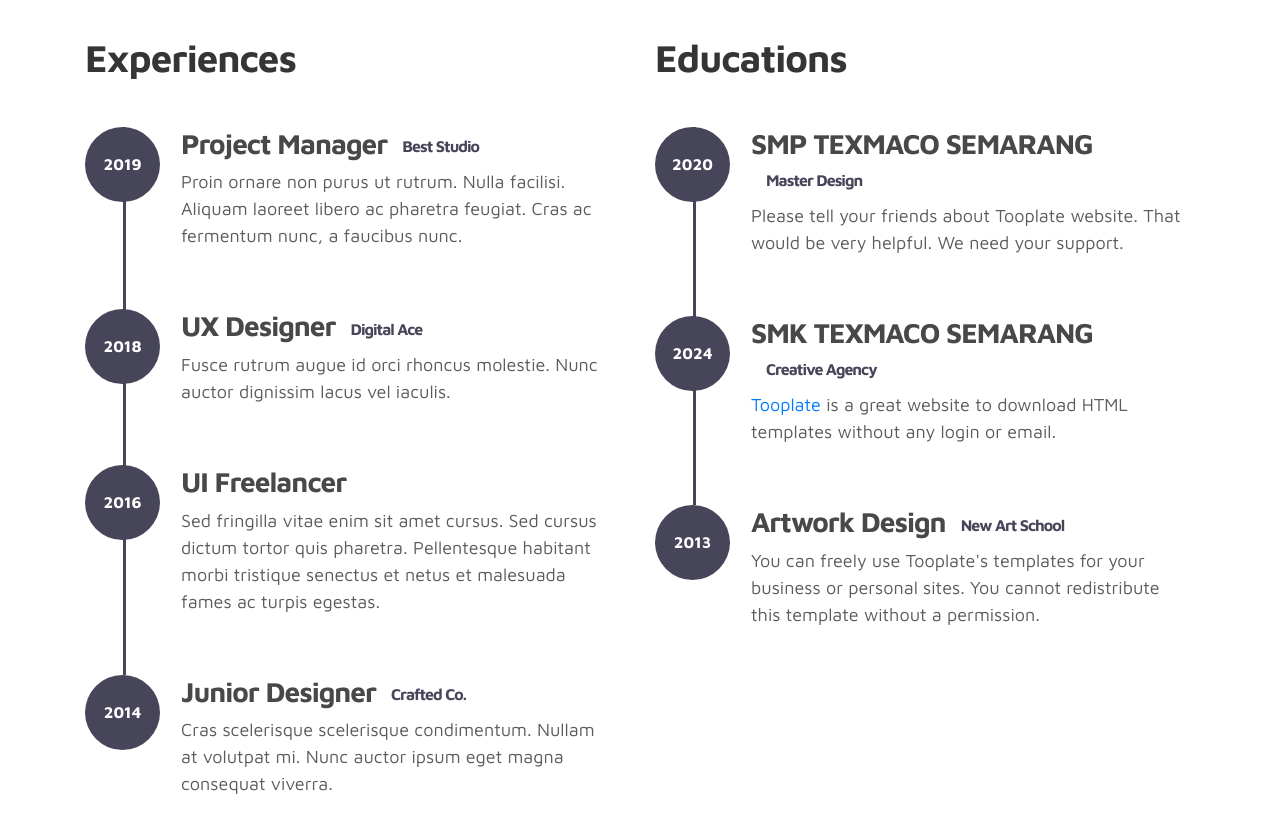
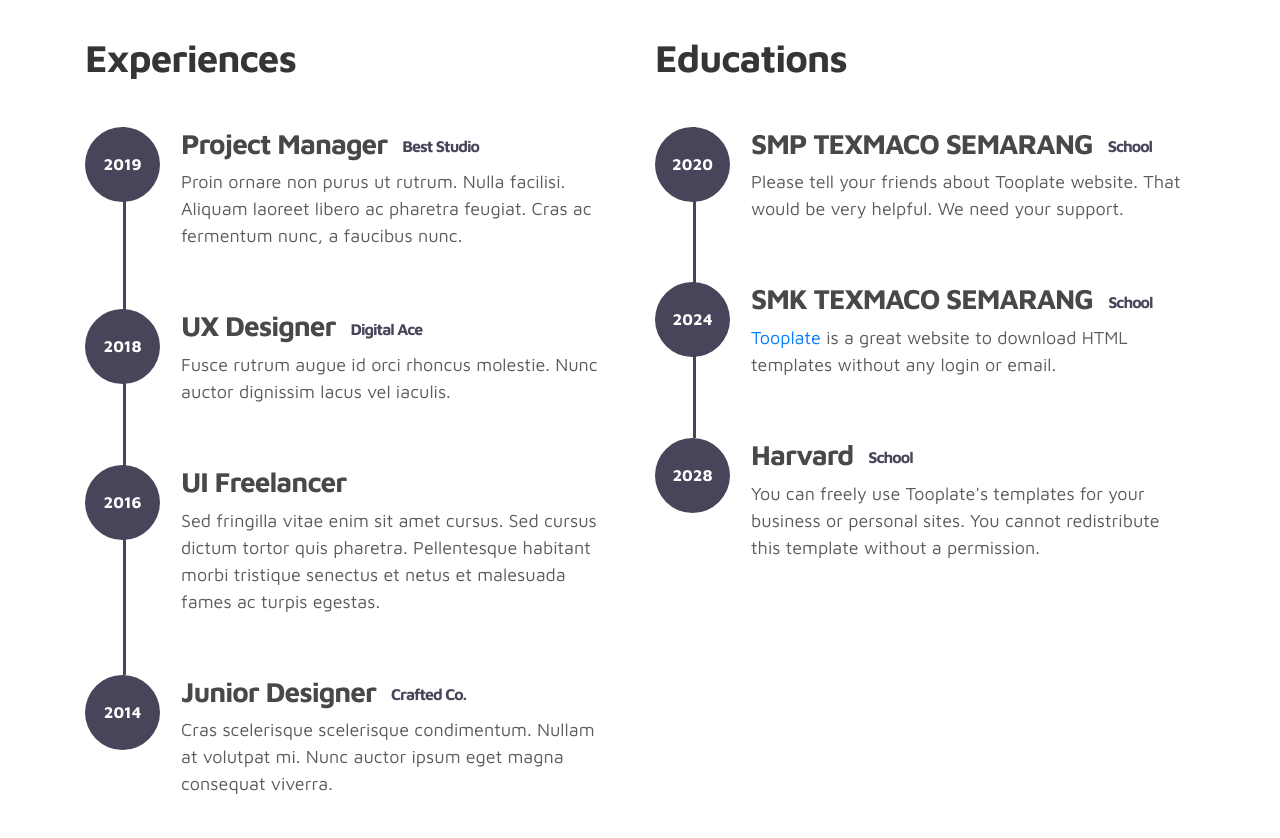
Before and after one commit to zaidSaiful22/portofolio, a plain HTML site: page index.html in a window 1280 px wide. Shown: the part 1600-2438 px from the top of the page. Drawn offline with Linux system fonts and the light colour scheme.

Commit message:
Update index.html

```diff
--- a/index.html
+++ b/index.html
@@ -211,7 +211,7 @@ https://www.tooplate.com/view/2115-marvel
                                   <span>2020</span>
                              </div>
                              <div class="timeline-info">
-                                  <h3><span>SMP TEXMACO SEMARANG</span><small>Master Design</small></h3>
+                                  <h3><span>SMP TEXMACO SEMARANG</span><small>School</small></h3>
                                   <p>Please tell your friends about Tooplate website. That would be very helpful. We need your support.</p>
                              </div>
                         </div>
@@ -221,17 +221,17 @@ https://www.tooplate.com/view/2115-marvel
                                 <span>2024</span>
                             </div>
                             <div class="timeline-info">
-                                <h3><span>SMK TEXMACO SEMARANG</span></span><small>Creative Agency</small></h3>
+                                <h3><span>SMK TEXMACO SEMARANG</span></span><small>School</small></h3>
                                 <p><a rel="nofollow" href="https://www.facebook.com/tooplate">Tooplate</a> is a great website to download HTML templates without any login or email.</p>
                             </div>
                         </div>
 
                         <div class="timeline-wrapper">
                             <div class="timeline-yr">
-                                <span>2013</span>
+                                <span>2028</span>
                             </div>
                             <div class="timeline-info">
-                                <h3><span>Artwork Design</span><small>New Art School</small></h3>
+                                <h3><span>Harvard</span><small>School</small></h3>
                                 <p>You can freely use Tooplate's templates for your business or personal sites. You cannot redistribute this template without a permission.</p>
                             </div>
                         </div>
```
